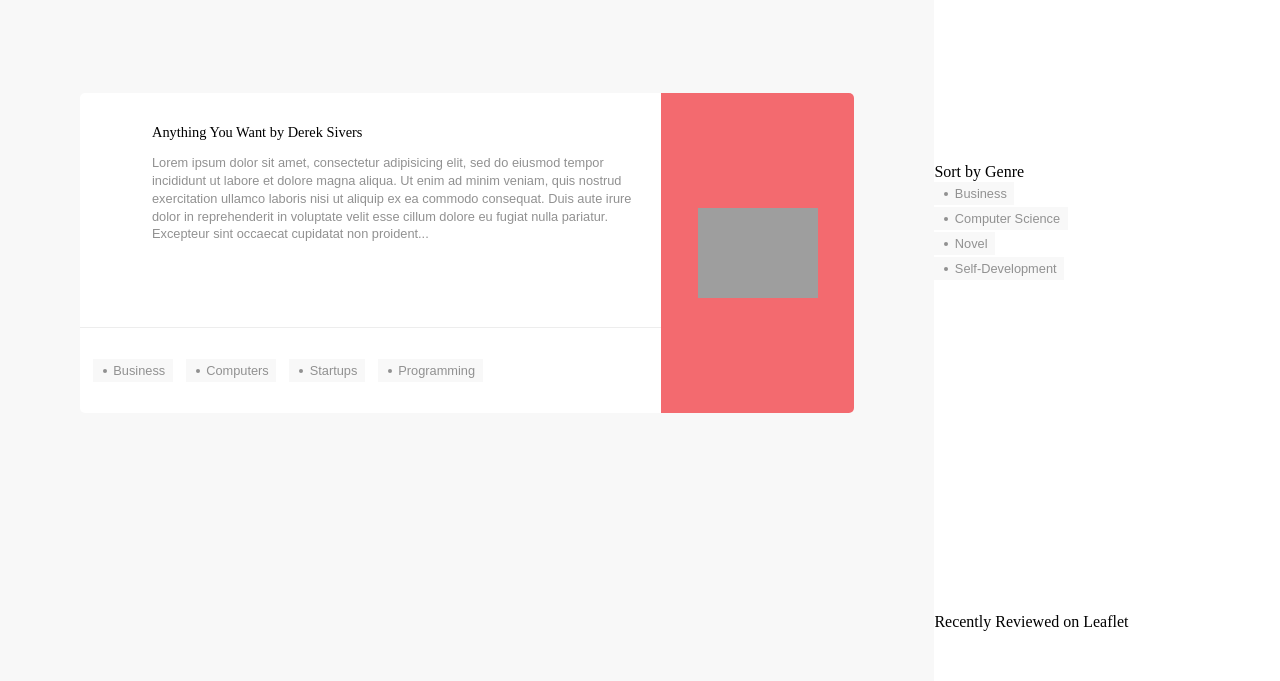
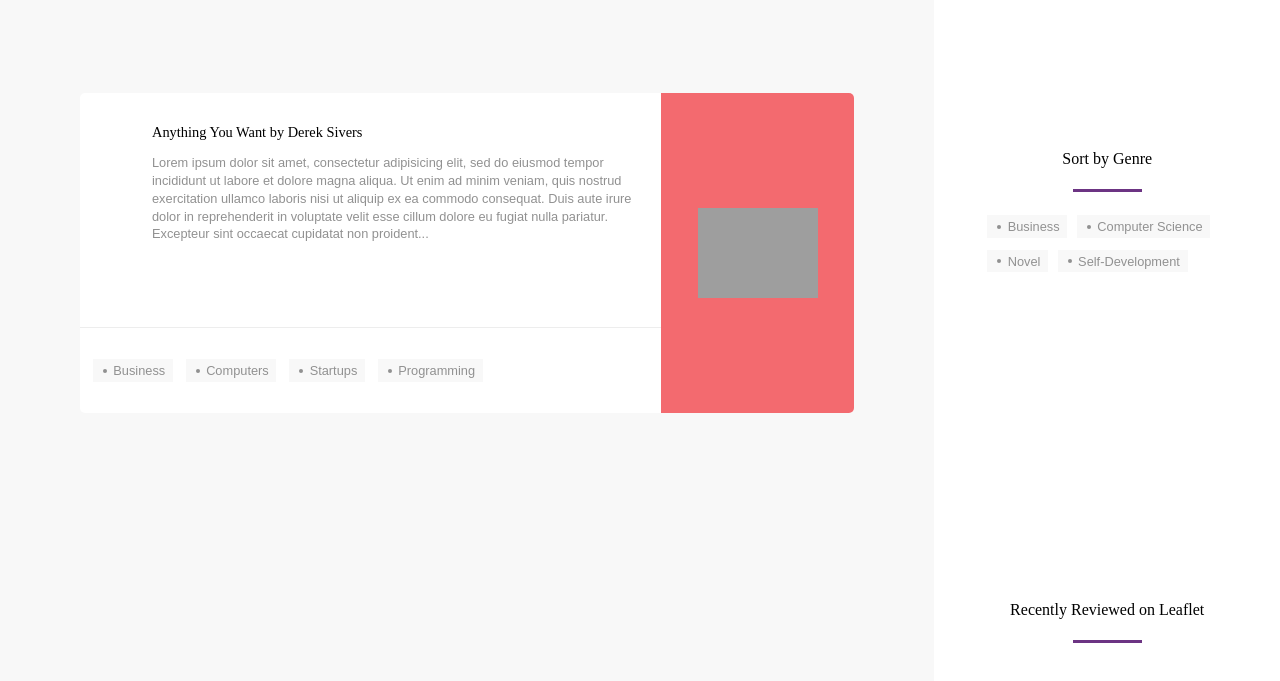
Before and after one commit to minseokim/Leaflet, a website: page app/index.html in a window 1280 px wide. Shown: the part 53-734 px from the top of the page. Drawn offline with Linux system fonts and the light colour scheme; files that its build step writes are made by us from their sources; grey boxes are pictures that could not be loaded; a web font is replaced by a local one.

Commit message:
make tags wrap around on smaller screen sizes

```diff
--- a/app/index.html
+++ b/app/index.html
@@ -96,6 +96,7 @@
       <aside class="sidebar">
         <section class="sidebar__tags">
           <h2 class="sidebar__heading__tags">Sort by Genre</h2>
+          <div class="sidebar__horizontalLine"></div>
           <ul class="sidebar__taglist">
             <li class="sidebar__tagItem"><a href="#" class="sidebar__tagLink">Business</a></li>
             <li class="sidebar__tagItem"><a href="#" class="sidebar__tagLink">Computer Science</a></li>
@@ -105,6 +106,7 @@
         </section>
         <section class="sidebar__recentlyReviewed">
           <h2 class="sidebar__heading__recentlyReviewed">Recently Reviewed on Leaflet</h2>
+          <div class="sidebar__horizontalLine"></div>
         </section>
       </aside>
     </div>
--- a/app/styles/main.css
+++ b/app/styles/main.css
@@ -92,7 +92,7 @@
 
 /* Add purple border on top for active menu */
 .topnav__sublist__link:hover {
-	border-top : 3px solid #4A235A;
+	border-top : 3px solid #6C3483;
 	color : #6d6d6d;
 }
 
@@ -113,6 +113,7 @@
 .review__card:first-child {
 	margin-top: 6em;
 }
+
 .review__card {
 	background-color : #ffffff;
 	margin: 0em 5em 5em 5em;
@@ -147,6 +148,7 @@
 /*Review Tags*/
 .review__card__taglist {
 	display : flex;
+	flex-wrap: wrap;
 	list-style: none;
 	justify-content: flex-start;
 	align-items: center;
@@ -164,7 +166,7 @@
 }
 
 .review__card__tagItem {
-	margin-right : 1em;
+	margin : .5em .5em .5em .5em;
 }
 
 
@@ -221,8 +223,29 @@
 .sidebar__heading__tags, .sidebar__heading__recentlyReviewed {
 	font-family : "CamphorW01-Medium";
 	font-size : 1rem;
+	text-align: center;
+	margin-bottom : 1.3em;
+}
+
+/* Line for */
+.sidebar__horizontalLine {
+	height : 1px;
+	width : 20%;
+	border-bottom : 3px solid #6C3483;
+	text-align : center;
+	margin : 0 auto;
 }
 
 .sidebar__tagLink {
 	font-size : .8rem;
 }
+
+.sidebar__taglist {
+	padding : 1em 3em;
+	display : flex;
+	flex-wrap : wrap;
+}
+
+.sidebar__tagItem {
+	margin : .3em .3em;
+}
```
Also changed, not shown: .tmp/styles/main.css, 1 other file.
